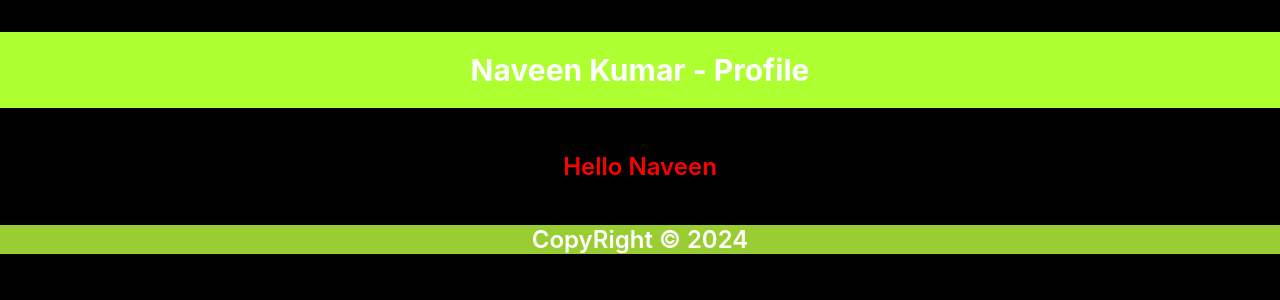
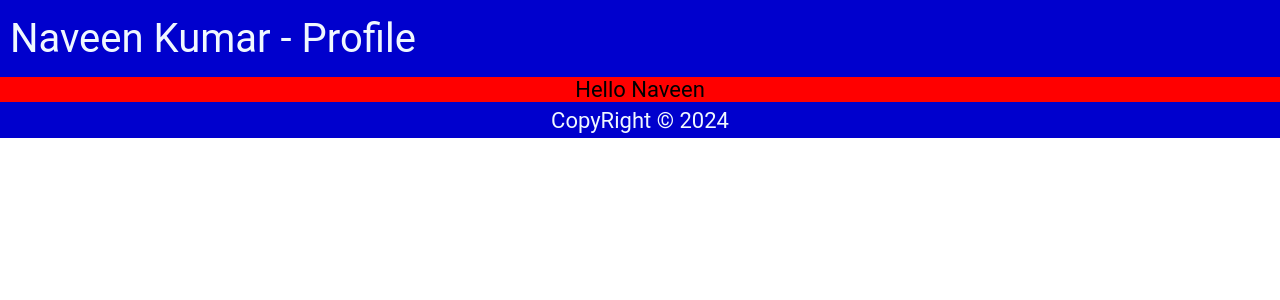
Before and after one commit to Naveen-369/To_Do_List, a React (Create React App) app: page / in a window 1280 px wide. Shown: the top 300 px of the page. Built offline with nearby package versions, Linux system fonts and the light colour scheme.

Commit message:
Modified for learning

```diff
--- a/src/App.css
+++ /dev/null
@@ -1,7 +0,0 @@
-.Gun{
-    color:red;
-    font-size: 1.5rem;
-    font-weight: 600;
-    text-align: center;
-    margin-top: 2rem;
-}
--- a/src/App.js
+++ b/src/App.js
@@ -1,5 +1,5 @@
 //Importing the styles page
-import './App.css'
+
 //Importing the Components
 import Header from './Header'
 import Content from './Content';
--- a/src/Content.css
+++ /dev/null
@@ -1,3 +0,0 @@
-.summa{
-    border: 20px solid black;
-}
--- a/src/Content.js
+++ b/src/Content.js
@@ -1,5 +1,4 @@
 import React from 'react'
-import './Content.css'
 const Content = () => {
     function GreetUser(){
         const arr=["Naveen","Kumar","Liar"];
@@ -7,9 +6,9 @@ const Content = () => {
         return arr[g];
     }
     return (
-    <div>
-        <p className='summa'>Hello {GreetUser()}</p>
-    </div>
+    <main>
+        <p>Hello {GreetUser()}</p>
+    </main>
     )
 }
 
--- a/src/Footer.css
+++ /dev/null
@@ -1,4 +0,0 @@
-.CopyRight{
-    background-color: yellowgreen;
-    color: white;
-}
--- a/src/Footer.js
+++ b/src/Footer.js
@@ -1,5 +1,4 @@
 import React from 'react'
-import './Footer.css'
 
 const Footer = () => {
     let obje=new Date();
--- a/src/Header.css
+++ /dev/null
@@ -1,16 +0,0 @@
-body{
-    background-color: black;
-
-}
-.Titlebar{
-    margin: 0;
-    display: flex;
-    justify-content: center;
-    align-items: center;
-    background-color: greenyellow;
-    color: white;
-}
-.Profile{
-    text-align: center;
-    font-size: 30px;
-}
--- a/src/Header.js
+++ b/src/Header.js
@@ -1,12 +1,10 @@
 import React from 'react'
-import './Header.css'
 
 const Header = () => {
     return (
-        <div className="Titlebar">
-            <h1 className="Profile">Naveen Kumar - Profile</h1>
-
-        </div>
+        <header>
+            Naveen Kumar - Profile
+        </header>
     );
 }
 
--- a/src/index.css
+++ b/src/index.css
@@ -1,13 +1,62 @@
+* {
+  margin: 0;
+  padding: 0;
+  box-sizing: border-box;
+}
+
+html {
+  font-size: 22px;
+}
+
 body {
-  margin: 0;
-  font-family: -apple-system, BlinkMacSystemFont, 'Segoe UI', 'Roboto', 'Oxygen',
+  min-height: 100vh;
+  font-family: 'Roboto', 'Oxygen',
     'Ubuntu', 'Cantarell', 'Fira Sans', 'Droid Sans', 'Helvetica Neue',
     sans-serif;
   -webkit-font-smoothing: antialiased;
   -moz-osx-font-smoothing: grayscale;
 }
 
-code {
-  font-family: source-code-pro, Menlo, Monaco, Consolas, 'Courier New',
-    monospace;
+.App {
+  display: flex;
+  flex-direction: column;
+  justify-content: center;
+  align-items: center;
+  height: 100vh;
+  width: 100%;
+  max-width: 500px;
+  border: 1px solid mediumblue;
+  margin: auto;
 }
+
+header {
+  width: 100%;
+  padding: 0 0.25em;
+  background-color: mediumblue;
+  font-size: 40px;
+  padding-bottom: 15px;
+  padding-top: 15px;
+  color: aliceblue;
+  display: flex;
+  justify-content: space-between;
+  align-items: center;
+}
+
+main {
+  width: 100%;
+  display: flex;
+  flex-direction: column;
+  flex-grow: 1;
+  justify-content: center;
+  align-items: center;
+  background-color: red;
+}
+
+footer {
+  width: 100%;
+  padding: 0.25em;
+  background-color: mediumblue;
+  color: aliceblue;
+  display: grid;
+  place-content: center;
+}
```
